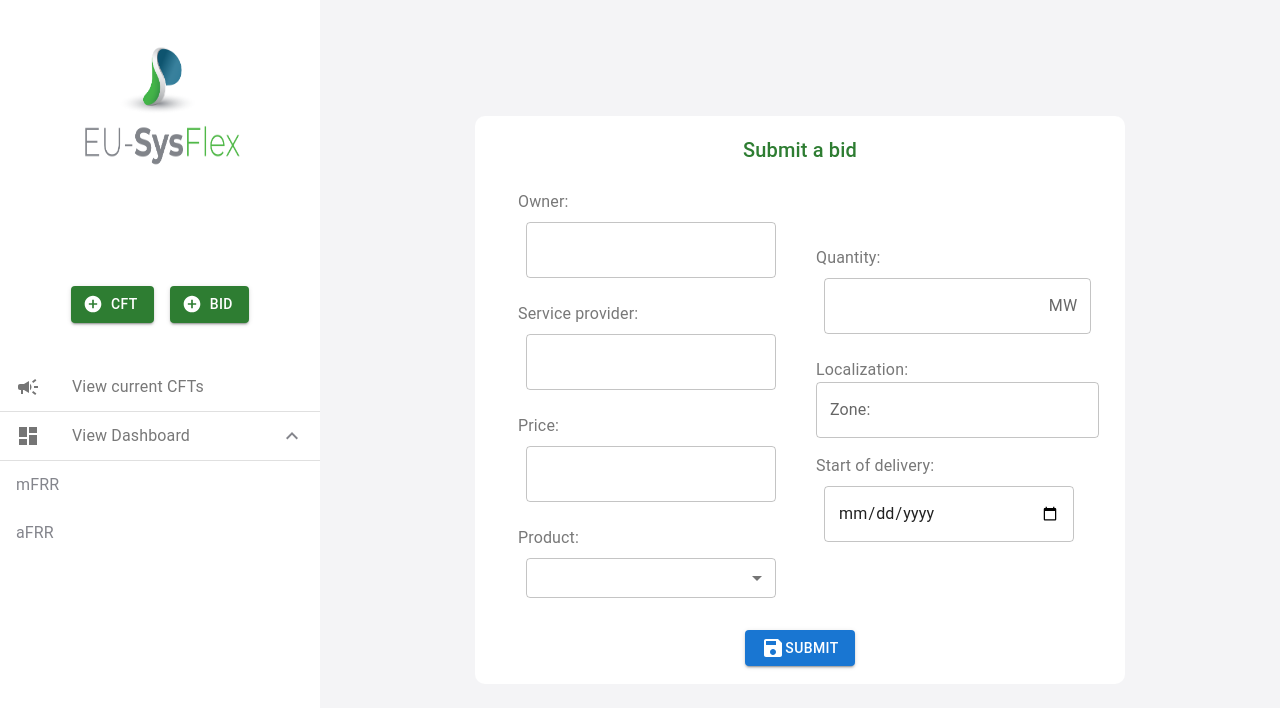
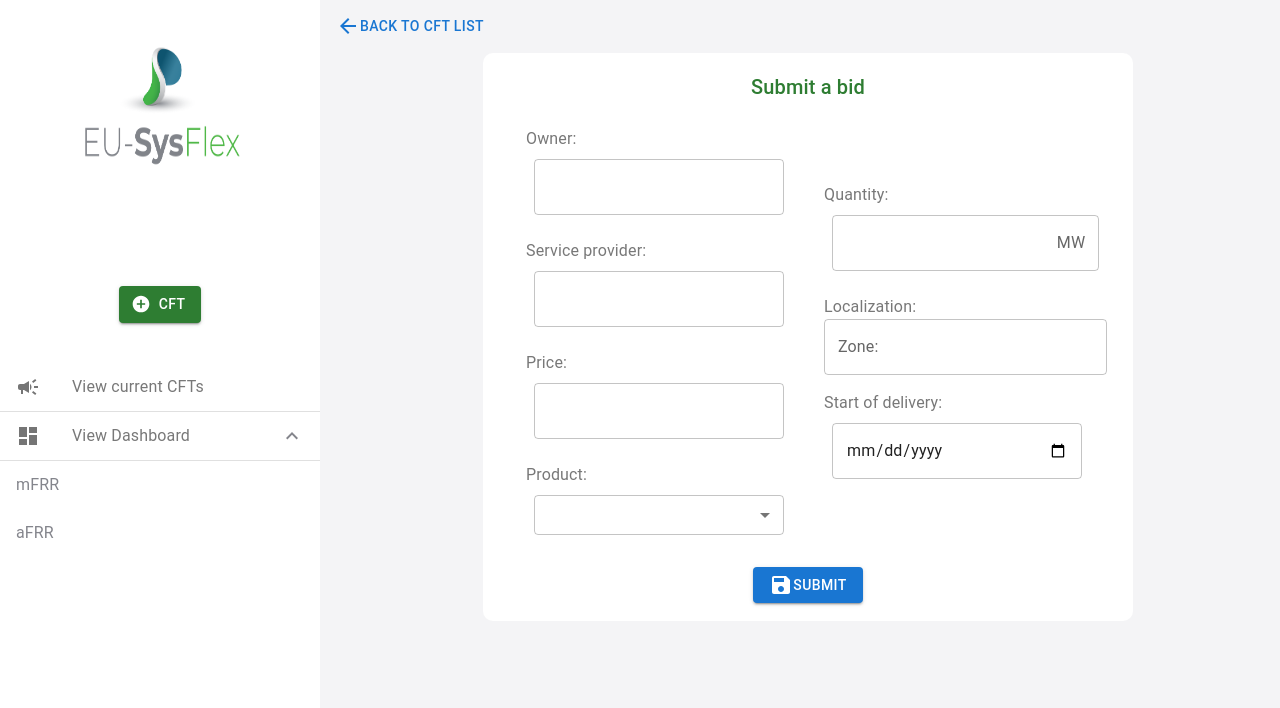
Before and after one commit to linnouw/Flexibility-frontend, a React (Create React App) app: page /createBid in a window 1280 px wide. Shown: the top 708 px of the page. Built offline with nearby package versions, Linux system fonts and the light colour scheme.

Commit message:
some fix

```diff
--- a/src/components/CFTList/CFTItem.js
+++ b/src/components/CFTList/CFTItem.js
@@ -37,6 +37,9 @@ export default function CFTItem() {
         <Link className="link" to="/createAR">
             <Button size="small">Submit AR</Button>
         </Link>
+        <Link className="link" to="/createBid">
+            <Button size="small">Submit Bid</Button>
+        </Link>
         <Link className="link" to="/ARL">
             <Button size="small">View AR list</Button>
         </Link>
--- a/src/components/Create/CreateAR.js
+++ b/src/components/Create/CreateAR.js
@@ -75,10 +75,12 @@ export default function CFTItem() {
                 </Grid>
             </Grid>
             <Grid p={1} item container direction="column" justifyContent="center" alignItems="center">
-                    <Button variant="contained">
-                        <SaveIcon/>
-                        Submit
-                    </Button>
+                    <Link className="link" to="/cftList">
+                        <Button variant="contained">
+                            <SaveIcon/>
+                            Submit
+                        </Button>
+                    </Link>
                 </Grid>
         </Grid>
     </Paper>
--- a/src/components/Create/CreateBid.js
+++ b/src/components/Create/CreateBid.js
@@ -2,12 +2,23 @@ import React from 'react';
 // @MUI
 import {Grid, Button, Typography, Paper, TextField, MenuItem, Select, FormControl, InputLabel, InputAdornment} from '@mui/material';
 import SaveIcon from '@mui/icons-material/Save';
+import ArrowBackIcon from '@mui/icons-material/ArrowBack';
+import {Link} from 'react-router-dom';
 // style
 import '../../App.css';
 
 export default function CreateCFT() {
   return (
-    <Grid container direction="row" justifyContent="center" alignItems="center" className="components-background" p={1}>
+    <Grid container direction="column" justifyContent="flex-start" alignItems="center" className="components-background">
+    <Grid item m={1} container direction="column" justifyContent="flex-start" alignItems="flex-start">
+        <Link className="link" to="/cftList">
+        <Button variant="text">
+            <ArrowBackIcon/>
+            Back to CFT list
+        </Button>
+        </Link>
+    </Grid>
+
         <Paper elevation={0} style={{borderRadius: 10, padding: 10}}>
             <Grid container
             direction="column"
@@ -71,11 +82,13 @@ export default function CreateCFT() {
                     </Grid>
                 </Grid>
                 <Grid p={1} item container direction="column" justifyContent="center" alignItems="center">
+                    <Link className="link" to="/cftList">
                         <Button variant="contained">
                             <SaveIcon/>
                             Submit
                         </Button>
-                    </Grid>
+                    </Link>
+                </Grid>
             </Grid>
         </Paper>
     </Grid>
--- a/src/components/Create/CreateCFT.js
+++ b/src/components/Create/CreateCFT.js
@@ -2,6 +2,7 @@ import React from 'react';
 // @MUI
 import {Grid, Button, Typography, Paper, TextField, MenuItem, Select, FormControl, InputLabel, InputAdornment} from '@mui/material';
 import PublishIcon from '@mui/icons-material/Publish';
+import {Link} from 'react-router-dom';
 // style
 import '../../App.css';
 
@@ -66,10 +67,12 @@ export default function CreateCFT() {
                         </Grid>
                     </Grid>
                     <Grid p={1} item container direction="column" justifyContent="center" alignItems="center">
-                        <Button variant="contained">
-                            <PublishIcon/>
-                            Open
-                        </Button>
+                        <Link className="link" to="/cftList">
+                            <Button variant="contained">
+                                <PublishIcon/>
+                                Open
+                            </Button>
+                        </Link>
                     </Grid>
                 </Grid>
             </Grid>
--- a/src/components/Sidebar/Sidebar.js
+++ b/src/components/Sidebar/Sidebar.js
@@ -66,11 +66,6 @@ export default function Sidebar() {
                               <Button  variant="contained" color="success" startIcon={<AddCircleIcon />}>
                               CFT
                               </Button>
-                         </Link>
-                         <Link className="link" to="/createBid">
-                         <Button variant="contained" color="success" startIcon={<AddCircleIcon />}>
-                              Bid
-                         </Button>
                          </Link>
                     </Stack>
                     <List className="list" component="nav" aria-label="mailbox folders">
```
